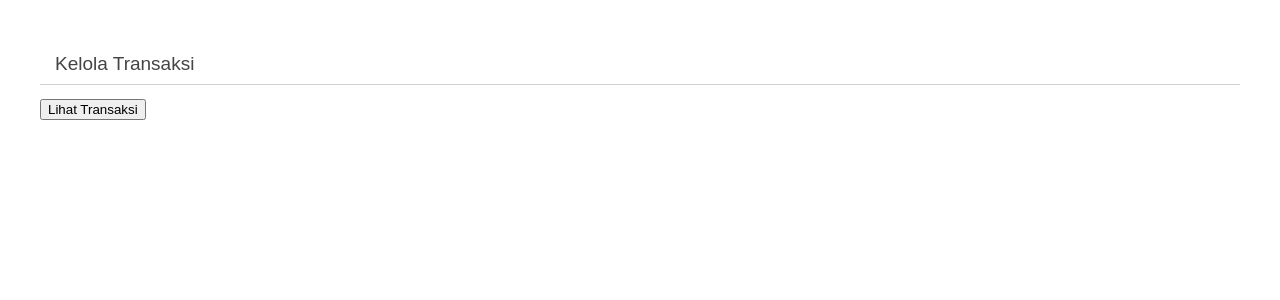
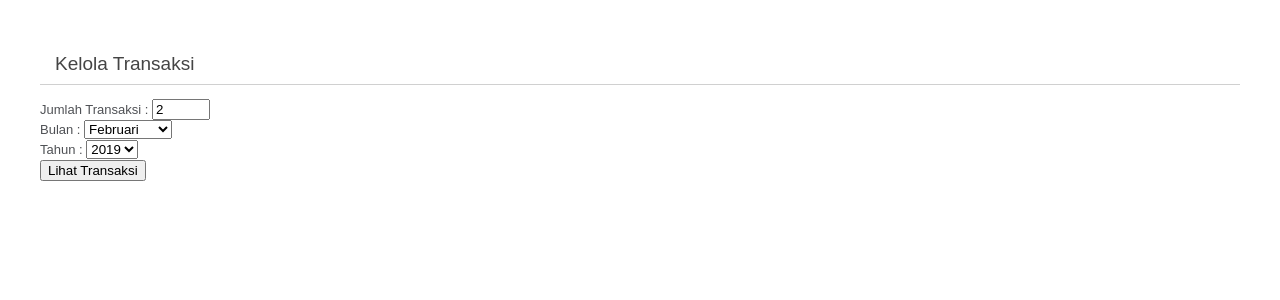
Before and after one commit to maspanji/kemut, a CodeIgniter app: page /kemut/index.php/transaksi/kelola_transaksi in a window 1280 px wide. Shown: the top 300 px of the page. Run offline with CodeIgniter, Linux system fonts and the light colour scheme.

Commit message:
lihat transaksi menggunakan Ajax ditambahkan

```diff
--- a/application/controllers/Laporan.php
+++ b/application/controllers/Laporan.php
@@ -47,9 +47,5 @@ class Laporan extends CI_Controller {
         $this->load->view("proto/foot");
     }
 
-    function test(){
-        $this->load->helper('numtorupiah');
-        echo numtorp(30000);
-    }
 
 }
--- a/application/controllers/Transaksi.php
+++ b/application/controllers/Transaksi.php
@@ -13,22 +13,32 @@ class Transaksi extends CI_Controller {
         $this->load->model("akun_model");
         $this->load->view("proto/head");
         $data["all_akun"] = $this->akun_model->get_all_akun();
-        $this->load->view("transaksi",$data);
+        $this->load->view("transaksi", $data);
         $this->load->view("proto/foot");
     }
 
-    public function insert_transaksi_baru(){
+    public function insert_transaksi_baru() {
         $this->transaksi_model->insert_transaksi_baru();
     }
 
-    public function kelola_transaksi(){
+    public function kelola_transaksi() {
         $this->load->view("proto/head");
         $this->load->view("kelola_transaksi");
         $this->load->view("proto/foot");
     }
 
-    public function tampil_transaksi(){
-        $this->load->view("tampil_transaksi");
+    public function tampilkan_transaksi() {
+        $result = $this->transaksi_model->lihat_transaksi();
+        $this->load->helper("numtorupiah");
+
+        $tabel = "";
+        foreach ($result as $res) {
+            $tabel .= "<tr><td>" . $res->tanggal . "</td>";
+            $tabel .= "<td>" . $res->keterangan . "</td>";
+            $tabel .= "<td>" . numtorp($res->jumlah) . "</td></tr>";
+        }
+        $data['tabel'] = $tabel;
+        $this->load->view("tampil_transaksi", $data);
     }
 
 }
--- a/application/models/Transaksi_model.php
+++ b/application/models/Transaksi_model.php
@@ -11,7 +11,24 @@ class Transaksi_model extends CI_Model {
                 . "VALUES(?,?,?,?,?)";
 
         //id user dimasukkan dengan data 1 untuk development
-        $this->db->query($q,array($tanggal,$ket,$jum,$akun,1));
+        $this->db->query($q, array($tanggal, $ket, $jum, $akun, 1));
+    }
+
+    /**
+     * Melihat transaksi dengan jumlah tertentu
+     */
+    public function lihat_transaksi() {
+        $bulan = $this->input->post("bln");
+        $jumlah_transaksi = (int)$this->input->post("jml_trx");
+        $tahun = $this->input->post("thn");
+
+        $query = "SELECT tanggal, keterangan, jumlah FROM transaksi "
+                . "WHERE MONTH(tanggal)=? "
+                . "AND YEAR(tanggal)=? "
+                . "ORDER BY tanggal DESC LIMIT ?";
+
+        $res = $this->db->query($query, array($bulan, $tahun, $jumlah_transaksi) );
+        return $res->result();
     }
 
 }
--- a/application/views/kelola_transaksi.php
+++ b/application/views/kelola_transaksi.php
@@ -1,12 +1,39 @@
 <h1>Kelola Transaksi</h1>
+
+Jumlah Transaksi : <input type="number" value="2" name="jml_transaksi" min="1" id="jml_transaksi" style="width: 50px"/>
+<br>
+Bulan :
+<select name="bulan" id="bulan">
+    <option value="1">Januari</option>
+    <option value="2"selected="true">Februari</option>
+    <option value="3">Maret</option>
+    <option value="4">April</option>
+    <option value="5">Mei</option>
+    <option value="6">Juni</option>
+    <option value="7">Juli</option>
+    <option value="8">Agustus</option>
+    <option value="9">September</option>
+    <option value="10">Oktober</option>
+    <option value="11">November</option>
+    <option value="12">Desember</option>
+</select>
+<br>
+Tahun :
+<select name="tahun" id="tahun">
+    <?php
+    $dm = date("Y") - 1;
+    $d = date("Y");
+    ?>
+    <option value="<?php echo $dm ?>"><?php echo $dm ?></option>
+    <option value="<?php echo $d; ?>" selected="true"><?php echo $d; ?></option>
+</select>
+<br>
 <button type="button" id="lihat">Lihat Transaksi</button>
 
 <div id="tampil_transaksi">
-
 </div>
-
+<!-- JavaScript -->
 <script>
-    var url_tampil_transaksi = "<?php echo site_url()?>/transaksi/tampil_transaksi";
+    var url_tampil_transaksi = "<?php echo site_url() ?>/transaksi/tampilkan_transaksi";
 </script>
-
 <script type="text/javascript" src="<?php echo base_url(); ?>js/transaksi.js" ></script>
--- a/js/transaksi.js
+++ b/js/transaksi.js
@@ -1,7 +1,12 @@
 $(document).ready(function () {
     $("#lihat").click(function () {
-        $.get(url_tampil_transaksi,function(data,status){
-            $("#tampil_transaksi").html(data);
-        });
+        var bulan = $('#bulan').val();
+        var jumlah_trx = $('#jml_transaksi').val();
+        var tahun = $("#tahun").val();
+
+        $.post(url_tampil_transaksi, {bln: bulan, jml_trx: jumlah_trx, thn: tahun})
+                .done(function (data, status) {
+                    $("#tampil_transaksi").html(data);
+                });
     });
 });
--- a/nbproject/project.xml
+++ b/nbproject/project.xml
@@ -5,5 +5,8 @@
         <data xmlns="http://www.netbeans.org/ns/php-project/1">
             <name>kemut</name>
         </data>
+        <spellchecker-wordlist xmlns="http://www.netbeans.org/ns/spellchecker-wordlist/1">
+            <word>Tampilkan</word>
+        </spellchecker-wordlist>
     </configuration>
 </project>
```
Also changed, not shown: application/views/tampil_transaksi.php (+9 -1 lines), 1 other file.
